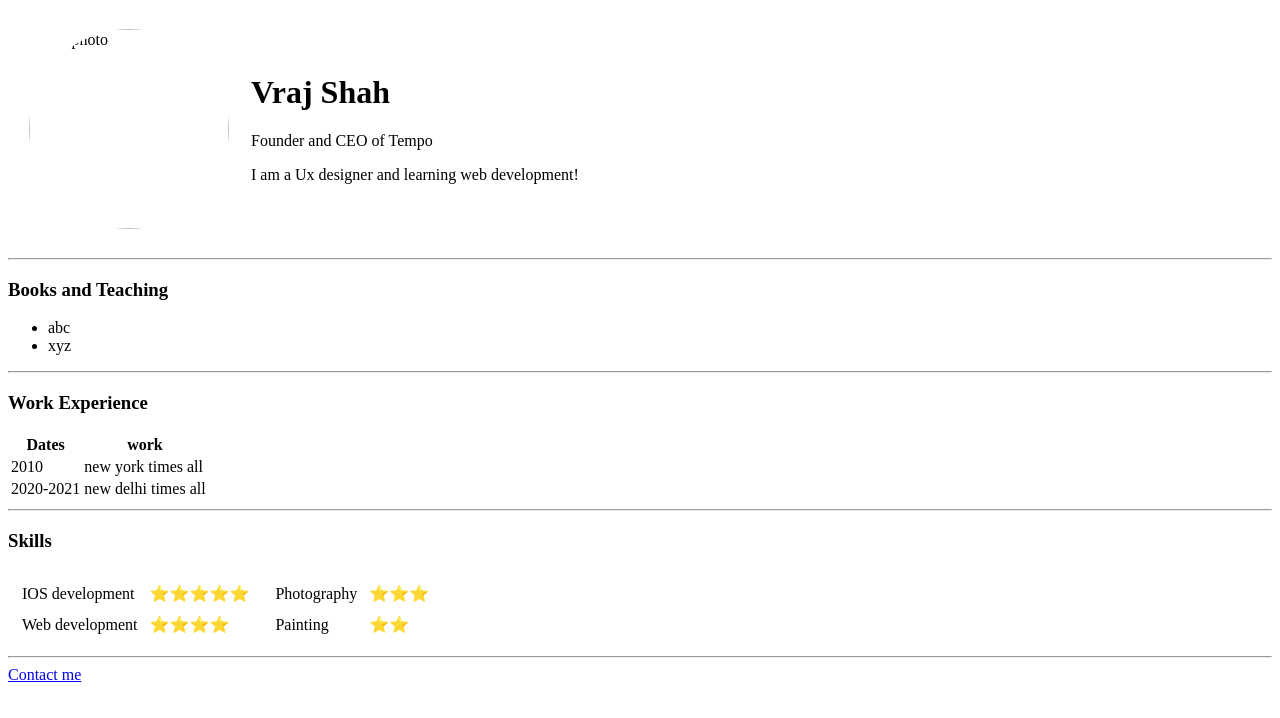
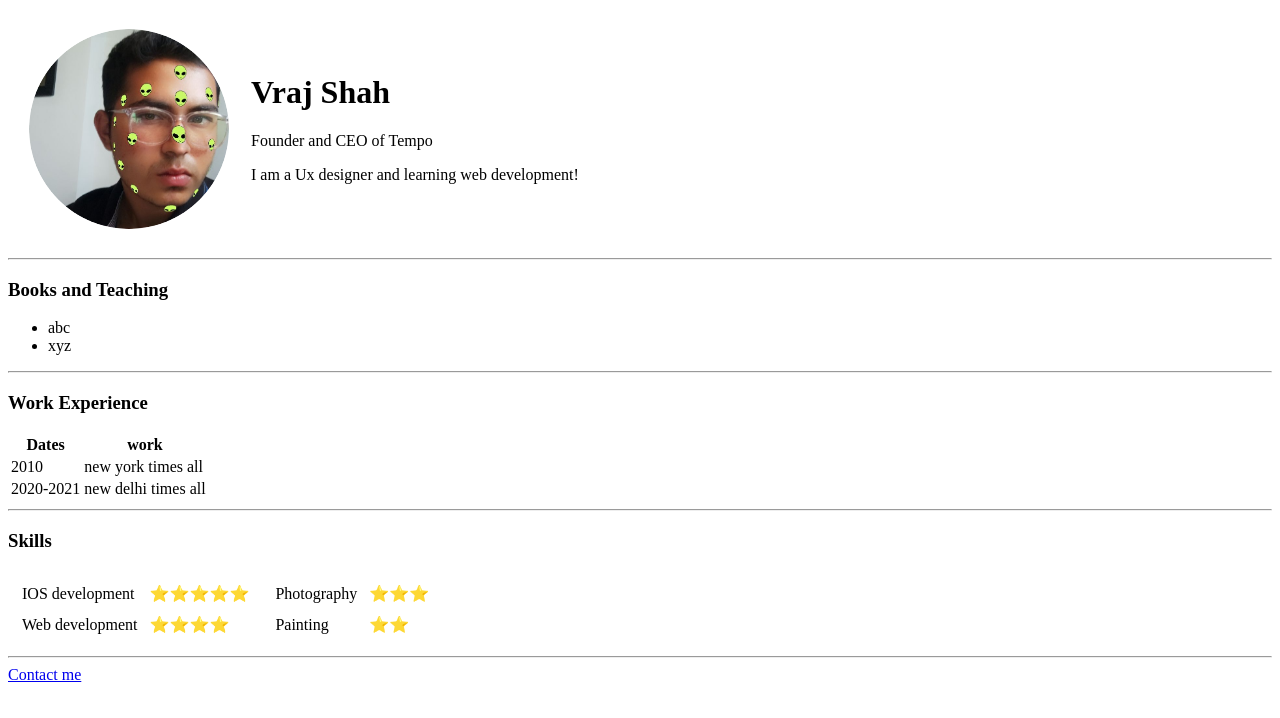
Before and after one commit to v4vraj/CV, a plain HTML site: page index.html in a window 1280 px wide. Drawn offline with Linux system fonts and the light colour scheme.

Commit message:
Update index.html

```diff
--- a/index.html
+++ b/index.html
@@ -13,7 +13,7 @@
   <body>
     <table cellspacing="20">
       <tr>
-        <td><img src="image/ppf.png" alt="my photo" /></td>
+        <td><img src="images/ppf.png" alt="my photo" /></td>
         <td>
           <h1>Vraj Shah</h1>
           <p>Founder and CEO of Tempo</p>
```
